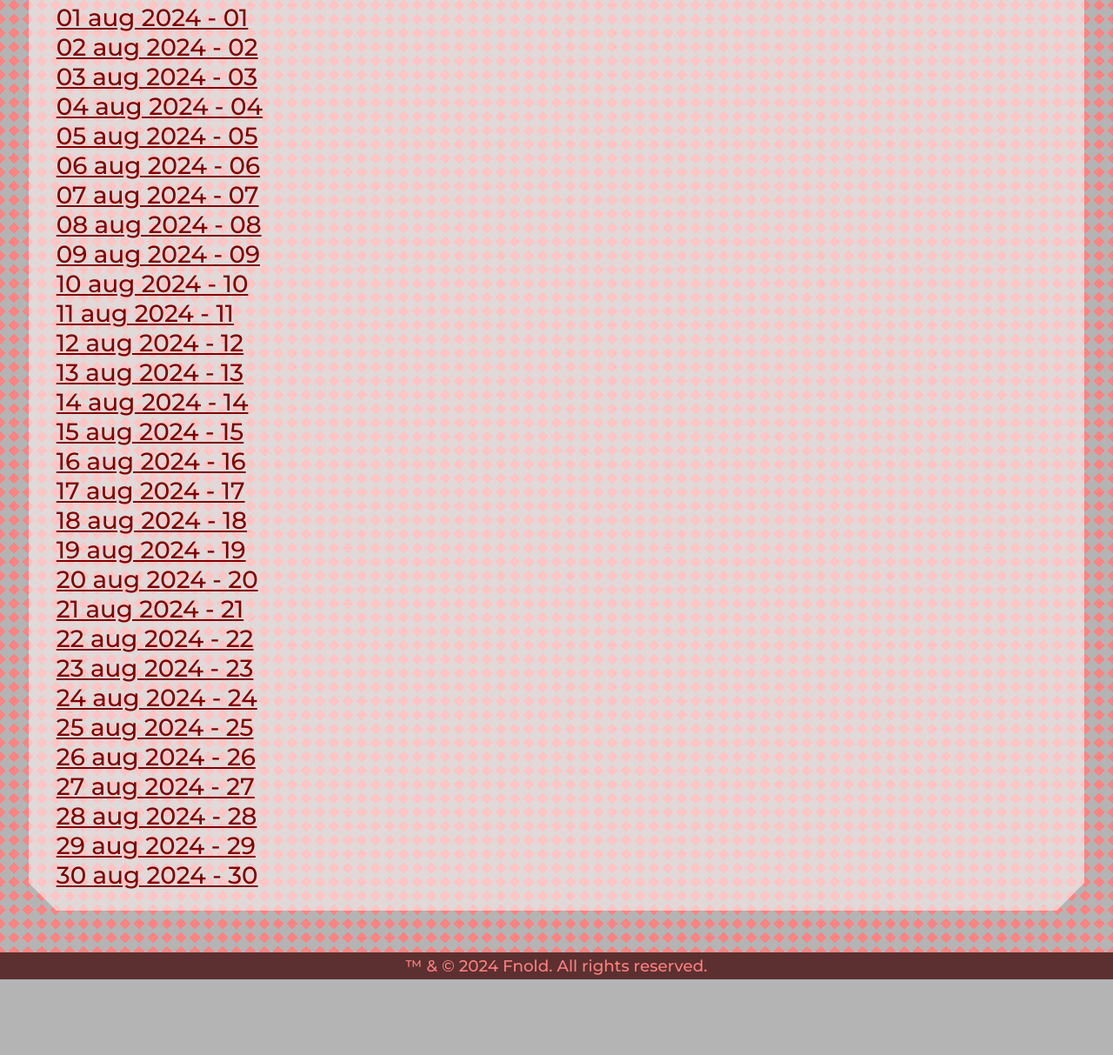
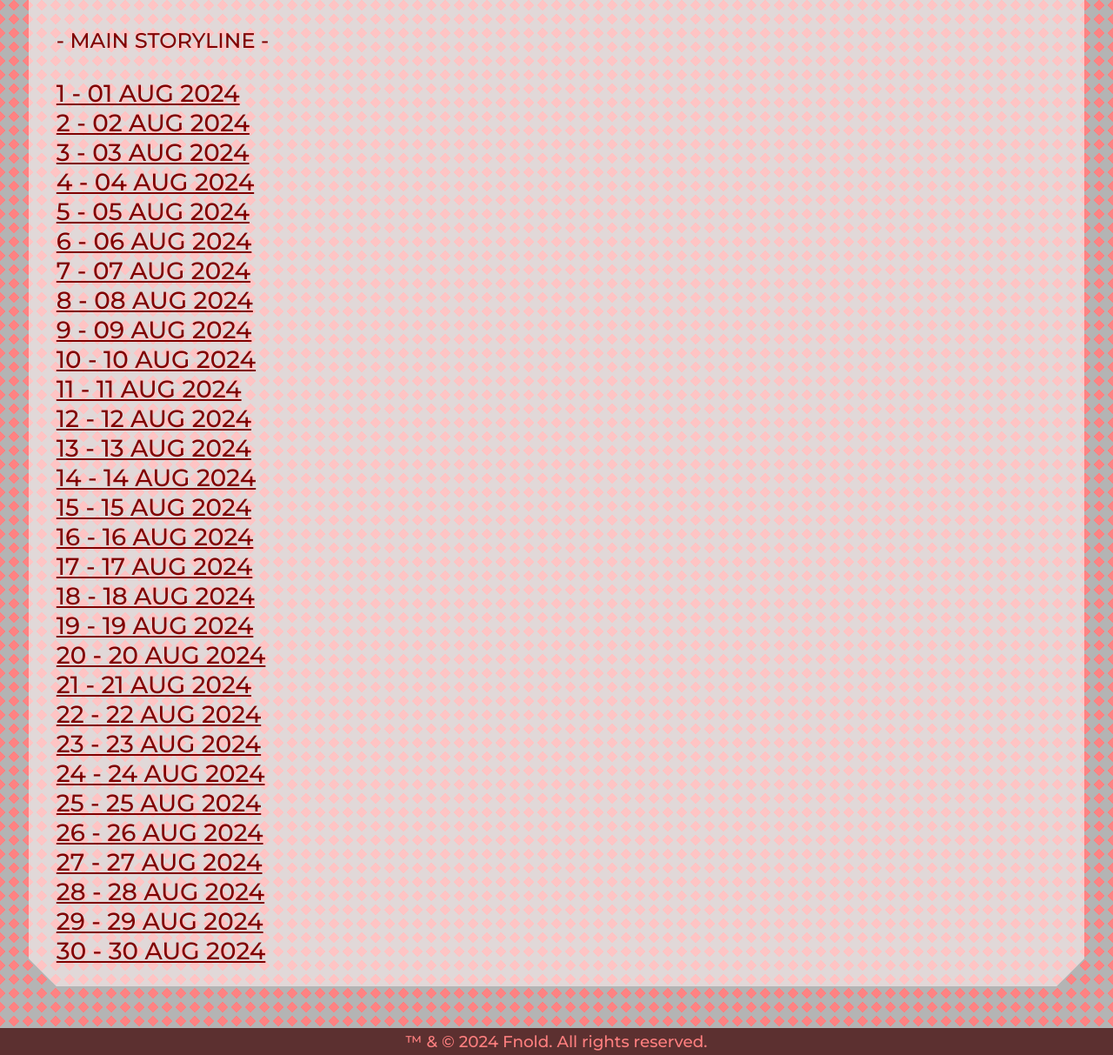
Before and after one commit to Fnold/fnoldrenaline, a plain HTML site: page archive.html in a window 1280 px wide. Shown: the part 666-1879 px from the top of the page at 87% size. Before the commit the page ends 1792 px from the top, so only its background shows below. Drawn offline with Linux system fonts and the light colour scheme.

Commit message:
improve clarity in cast, archive and main page, add background to back-to-top button

```diff
--- a/archive.html
+++ b/archive.html
@@ -41,36 +41,39 @@
         <p><a href="infinitescroll">Infinite Scroll</a> is recommended for reading instead.</p>
         <br>
         <p>
-        <a href="comic/1">01 aug 2024 - 01</a><br>
-        <a href="comic/2">02 aug 2024 - 02</a><br>
-        <a href="comic/3">03 aug 2024 - 03</a><br>
-        <a href="comic/4">04 aug 2024 - 04</a><br>
-        <a href="comic/5">05 aug 2024 - 05</a><br>
-        <a href="comic/6">06 aug 2024 - 06</a><br>
-        <a href="comic/7">07 aug 2024 - 07</a><br>
-        <a href="comic/8">08 aug 2024 - 08</a><br>
-        <a href="comic/9">09 aug 2024 - 09</a><br>
-        <a href="comic/10">10 aug 2024 - 10</a><br>
-        <a href="comic/11">11 aug 2024 - 11</a><br>
-        <a href="comic/12">12 aug 2024 - 12</a><br>
-        <a href="comic/13">13 aug 2024 - 13</a><br>
-        <a href="comic/14">14 aug 2024 - 14</a><br>
-        <a href="comic/15">15 aug 2024 - 15</a><br>
-        <a href="comic/16">16 aug 2024 - 16</a><br>
-        <a href="comic/17">17 aug 2024 - 17</a><br>
-        <a href="comic/18">18 aug 2024 - 18</a><br>
-        <a href="comic/19">19 aug 2024 - 19</a><br>
-        <a href="comic/20">20 aug 2024 - 20</a><br>
-        <a href="comic/21">21 aug 2024 - 21</a><br>
-        <a href="comic/22">22 aug 2024 - 22</a><br>
-        <a href="comic/23">23 aug 2024 - 23</a><br>
-        <a href="comic/24">24 aug 2024 - 24</a><br>
-        <a href="comic/25">25 aug 2024 - 25</a><br>
-        <a href="comic/26">26 aug 2024 - 26</a><br>
-        <a href="comic/27">27 aug 2024 - 27</a><br>
-        <a href="comic/28">28 aug 2024 - 28</a><br>
-        <a href="comic/29">29 aug 2024 - 29</a><br>
-        <a href="comic/30">30 aug 2024 - 30</a><br>
+        <br>
+        - MAIN STORYLINE -
+        <br><br>
+        <a href="comic/1">1 - 01 AUG 2024</a><br>
+        <a href="comic/2">2 - 02 AUG 2024</a><br>
+        <a href="comic/3">3 - 03 AUG 2024</a><br>
+        <a href="comic/4">4 - 04 AUG 2024</a><br>
+        <a href="comic/5">5 - 05 AUG 2024</a><br>
+        <a href="comic/6">6 - 06 AUG 2024</a><br>
+        <a href="comic/7">7 - 07 AUG 2024</a><br>
+        <a href="comic/8">8 - 08 AUG 2024</a><br>
+        <a href="comic/9">9 - 09 AUG 2024</a><br>
+        <a href="comic/10">10 - 10 AUG 2024</a><br>
+        <a href="comic/11">11 - 11 AUG 2024</a><br>
+        <a href="comic/12">12 - 12 AUG 2024</a><br>
+        <a href="comic/13">13 - 13 AUG 2024</a><br>
+        <a href="comic/14">14 - 14 AUG 2024</a><br>
+        <a href="comic/15">15 - 15 AUG 2024</a><br>
+        <a href="comic/16">16 - 16 AUG 2024</a><br>
+        <a href="comic/17">17 - 17 AUG 2024</a><br>
+        <a href="comic/18">18 - 18 AUG 2024</a><br>
+        <a href="comic/19">19 - 19 AUG 2024</a><br>
+        <a href="comic/20">20 - 20 AUG 2024</a><br>
+        <a href="comic/21">21 - 21 AUG 2024</a><br>
+        <a href="comic/22">22 - 22 AUG 2024</a><br>
+        <a href="comic/23">23 - 23 AUG 2024</a><br>
+        <a href="comic/24">24 - 24 AUG 2024</a><br>
+        <a href="comic/25">25 - 25 AUG 2024</a><br>
+        <a href="comic/26">26 - 26 AUG 2024</a><br>
+        <a href="comic/27">27 - 27 AUG 2024</a><br>
+        <a href="comic/28">28 - 28 AUG 2024</a><br>
+        <a href="comic/29">29 - 29 AUG 2024</a><br>
+        <a href="comic/30">30 - 30 AUG 2024</a><br>
         </p>
         </div>
         </section>
--- a/css/back-to-top.css
+++ b/css/back-to-top.css
@@ -1,6 +1,6 @@
 .back-to-top {
-    width: 70px;
-    height: 70px;
+    width: 92px;
+    height: 92px;
     position: fixed;
     right: 6vw;
     bottom: 11vh;
@@ -10,6 +10,9 @@
     display: block;
     transition: 0.5s;
     cursor: pointer;
+    clip-path: polygon(0 32px,32px 0,calc(100% - 32px) 0,100% 32px,100% calc(100% - 32px),calc(100% - 32px) 100%,32px 100%,0 calc(100% - 32px));
+    background-color: rgba(255, 240, 240, 0.5);
+
 }
 
 .back-to-top:hover {
```
Also changed, not shown: cast.html (+1 -1 lines), index.html (+1 -1 lines), assets/arrow.png.
